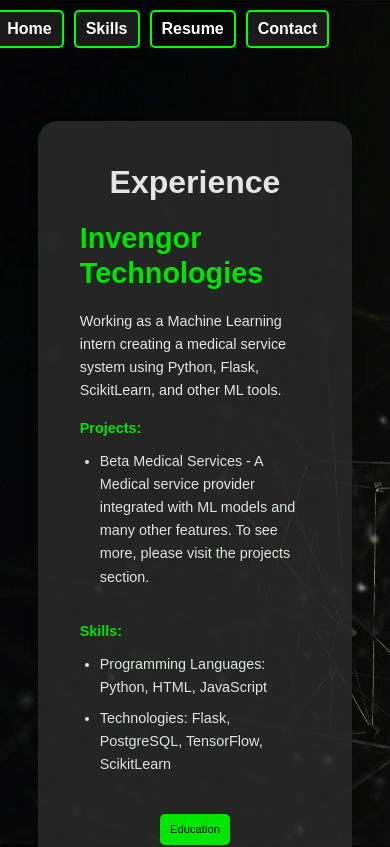
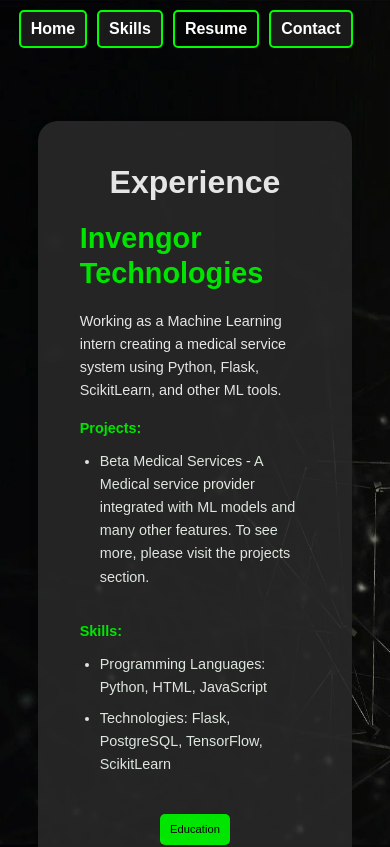
Before and after one commit to srirama2004/PortfolioFinal, a React (Create React App) app: page /expe in a window 390 px wide. Shown: the top 847 px of the page. Built offline with nearby package versions, Linux system fonts and the light colour scheme.

Commit message:
Update Header.css

```diff
--- a/src/components/Header.css
+++ b/src/components/Header.css
@@ -56,7 +56,7 @@
       top: 0;                   /* Positions it at the top */
       right: 0;                 /* Aligns it to the right */
       z-index: 1000;           /* Ensure the navbar is above other content */
-      margin-right: 13%;
+      margin-right: 7%;
     }
 
     .nav-links {
```
